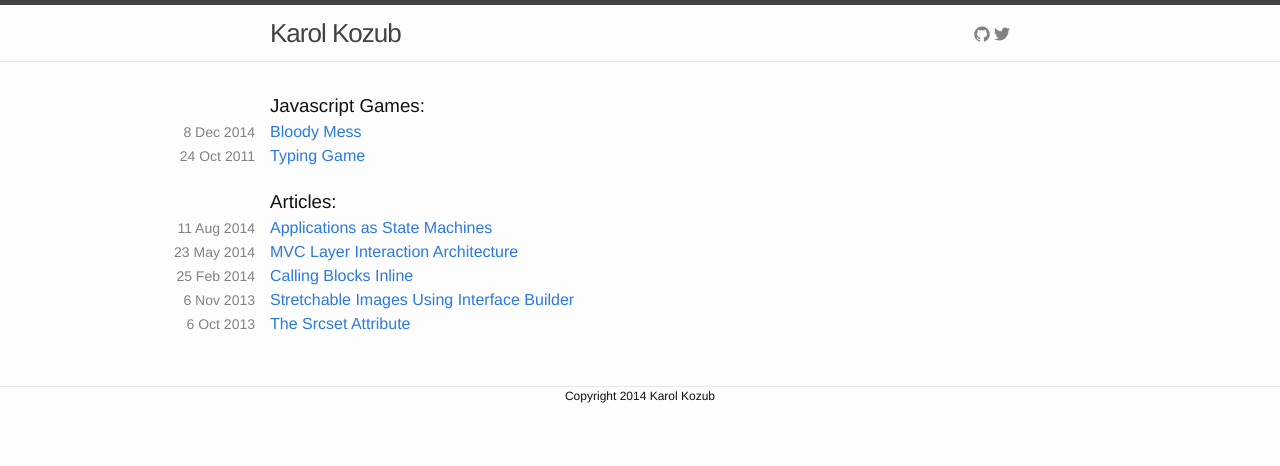
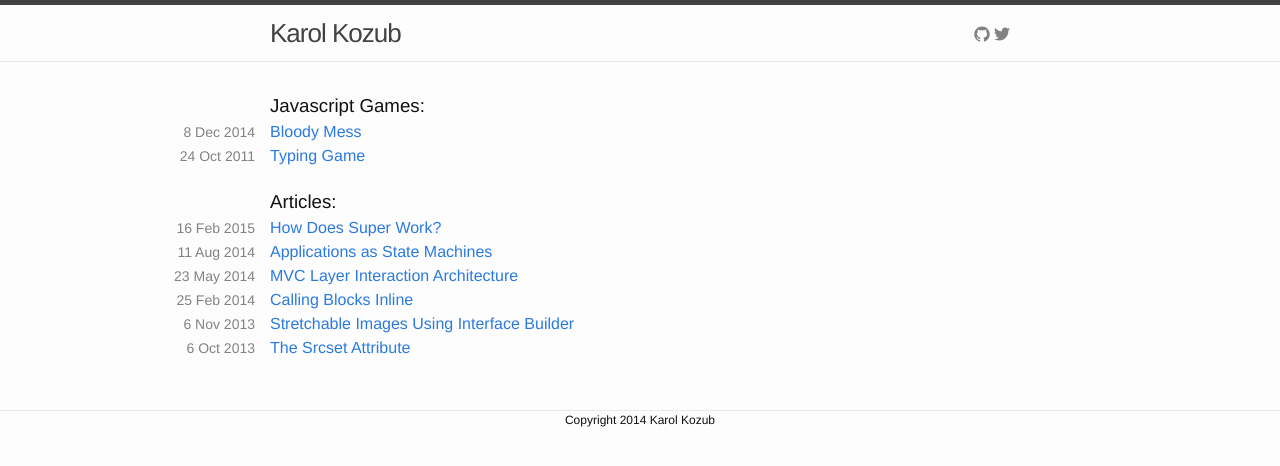
Before and after one commit to karolkozub/karolkozub.github.io, a Jekyll site: the page built from index.html, in a window 1280 px wide. Shown: the top 466 px of the page. Built offline with Jekyll 4.4.1, drawn with Linux system fonts in a browser that asks for light colours.

Commit message:
Added the "How Does Super Work?" article to the list.

```diff
--- a/index.html
+++ b/index.html
@@ -19,6 +19,10 @@ layout: default
   <h3>Articles:</h3>
 
   <ul class="post-list remote-post-list">
+    <li>
+      <span class="post-meta">16 Feb 2015</span>
+      <a class="post-link" href="http://macoscope.com/blog/how-does-super-work/#more">How Does Super Work?</a>
+    </li>
     <li>
       <span class="post-meta">11 Aug 2014</span>
       <a class="post-link" href="http://macoscope.com/blog/applications-as-state-machines/#more">Applications as State Machines</a>
```
